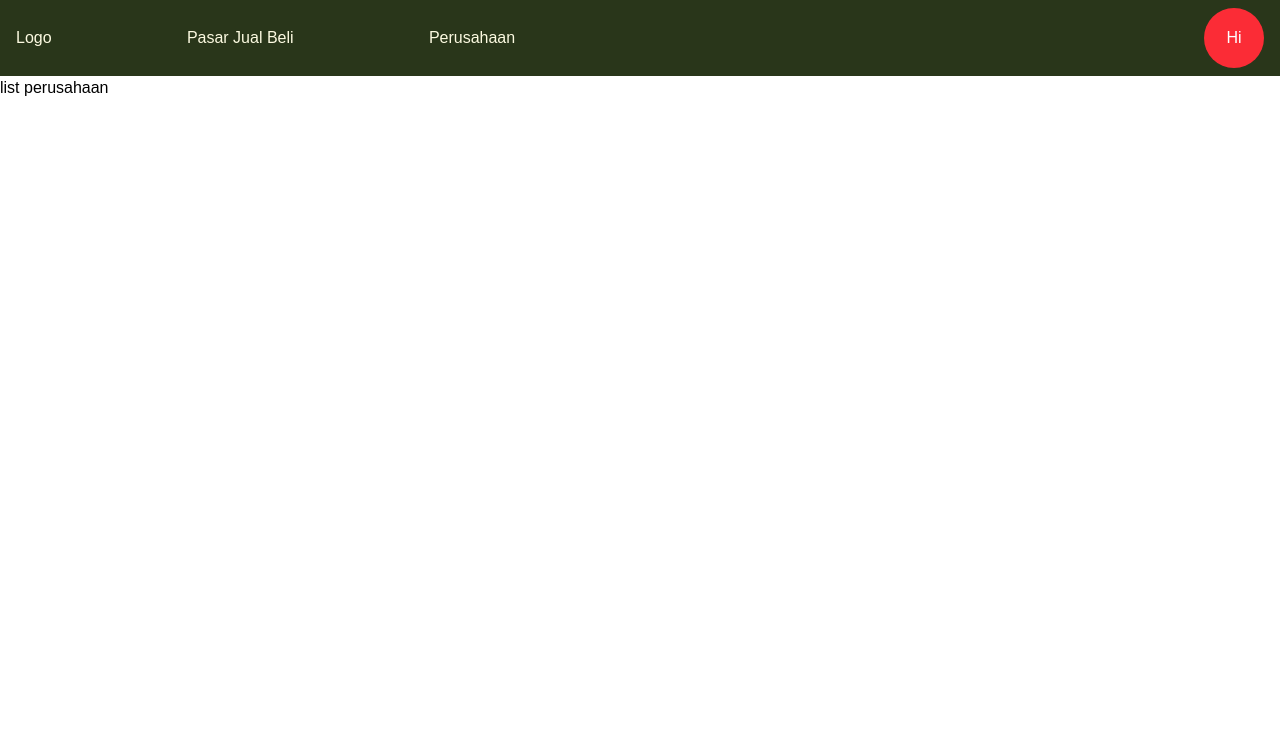
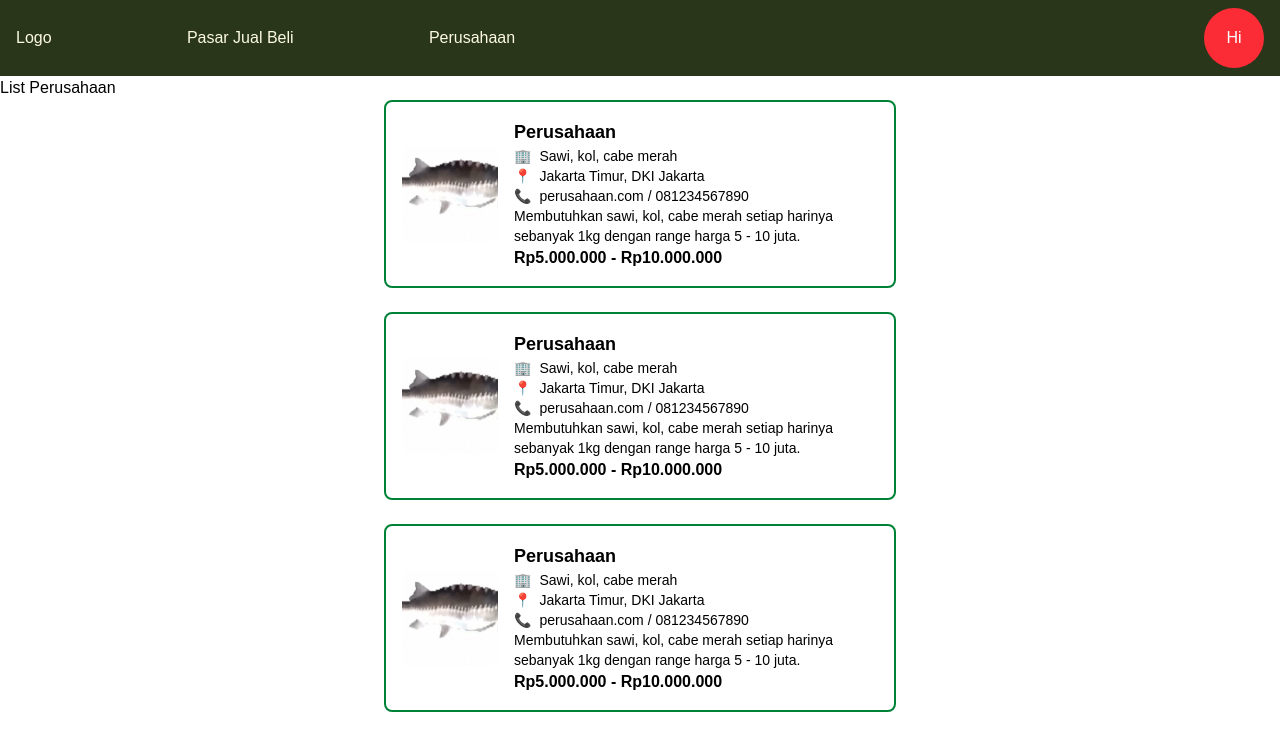
Before and after one commit to Ryan0050/FoodLink, a Next.js app: page /Pages/Perusahaan in a window 1280 px wide. Shown: the top 750 px of the page. Built offline with nearby package versions, Linux system fonts and the light colour scheme.

Commit message:
Add files via upload

```diff
--- /dev/null
+++ b/src/app/Component/CompanyBlock.js
@@ -0,0 +1,29 @@
+import React from "react";
+
+const CompanyCard = () => {
+  return (
+    <div className="border-2 border-green-700 rounded-lg p-4 bg-cream max-w-lg flex items-center gap-4 text-black">
+      <img
+          src="/assets/random.jpg" // <-- path
+          alt="Company Logo"
+          className="w-24 h-24 rounded-lg object-cover"
+      />
+      <div className="flex-1">
+          <h2 className="font-bold text-lg">Perusahaan</h2>
+          <p className="text-sm flex items-center gap-2">
+          🏢 <span>Sawi, kol, cabe merah</span>
+          </p>
+          <p className="text-sm flex items-center gap-2">
+          📍 <span>Jakarta Timur, DKI Jakarta</span>
+          </p>
+          <p className="text-sm flex items-center gap-2">
+          📞 <span>perusahaan.com / 081234567890</span>
+          </p>
+          <p className="text-sm">Membutuhkan sawi, kol, cabe merah setiap harinya sebanyak 1kg dengan range harga 5 - 10 juta.</p>
+          <p className="font-bold">Rp5.000.000 - Rp10.000.000</p>
+      </div>
+    </div>
+  );
+};
+
+export default CompanyCard;
--- /dev/null
+++ b/src/app/Component/Tutorial.js
@@ -0,0 +1,42 @@
+import React from "react";
+
+const Tutorial = () => {
+  const steps = [
+    {
+      id: 1,
+      title: "Pilih Produk yang Kalian Inginkan",
+      image: "/assets/random.jpg", // <-- path
+    },
+    {
+      id: 2,
+      title: "Bayar Produk Kalian",
+      image: "/assets/random.jpg", // <-- path
+    },
+    {
+      id: 3,
+      title: "Jemput Produk Kalian Langsung ke Petani",
+      image: "/assets/random.jpg", // <-- path
+    },
+  ];
+
+  return (
+    <div className="bg-cream py-10 px-6">
+      <h2 className="text-2xl font-bold text-black mb-6">CARA KERJA WEBSITE INI:</h2>
+      <div className="flex flex-col md:flex-row justify-center gap-4">
+        {steps.map((step) => (
+          <div
+            key={step.id}
+            className="border-2 border-black p-6 w-full md:w-1/3 text-center"
+          >
+            <h3 className="text-xl font-bold text-black">
+              {step.id}. {step.title}
+            </h3>
+            <img src={step.image} alt={step.title} className="w-full mt-4 text-black" />
+          </div>
+        ))}
+      </div>
+    </div>
+  );
+};
+
+export default Tutorial;
--- a/src/app/Pages/PasarJualBeli/page.tsx
+++ b/src/app/Pages/PasarJualBeli/page.tsx
@@ -7,7 +7,7 @@ const PasarJualBeli = () => {
         <div>
             <Header/>
             <div className="text-black">
-                produk produk
+                Produk-Produk
             </div>
         </div>
     );
--- a/src/app/Pages/Perusahaan/page.tsx
+++ b/src/app/Pages/Perusahaan/page.tsx
@@ -1,15 +1,28 @@
 "use client";
 
 import Header from "@/app/Component/header";
+import CompanyCard from "@/app/Component/CompanyBlock";
 
 const Perusahaan = () => {
     return(
         <div>
             <Header/>
             <div className="text-black">
-                list perusahaan
+                List Perusahaan
+            </div>
+            <div className="flex justify-center items-center">
+                <CompanyCard />
+            </div>
+            <br></br>
+            <div className="flex justify-center items-center">
+                <CompanyCard />
+            </div>
+            <br></br>
+            <div className="flex justify-center items-center">
+                <CompanyCard />
             </div>
         </div>
+
     );
 };
 
--- a/src/app/page.tsx
+++ b/src/app/page.tsx
@@ -1,11 +1,15 @@
 import Header from './Component/header';
+import Tutorial from "./Component/Tutorial";
 
 export default function Home() {
   return (
     <div className="w-screen h-screen">
       <Header/>
       <div className='text-black'>
-          landing pages
+          Landing Pages
+      </div>
+      <div className='flex justify-center items-center'>
+          <Tutorial />
       </div>
     </div>
   );
```
